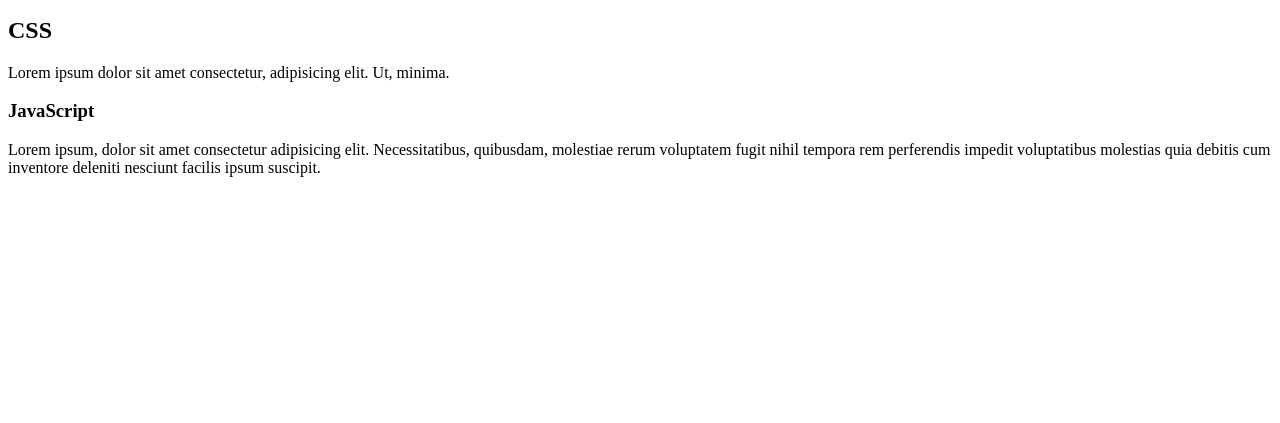
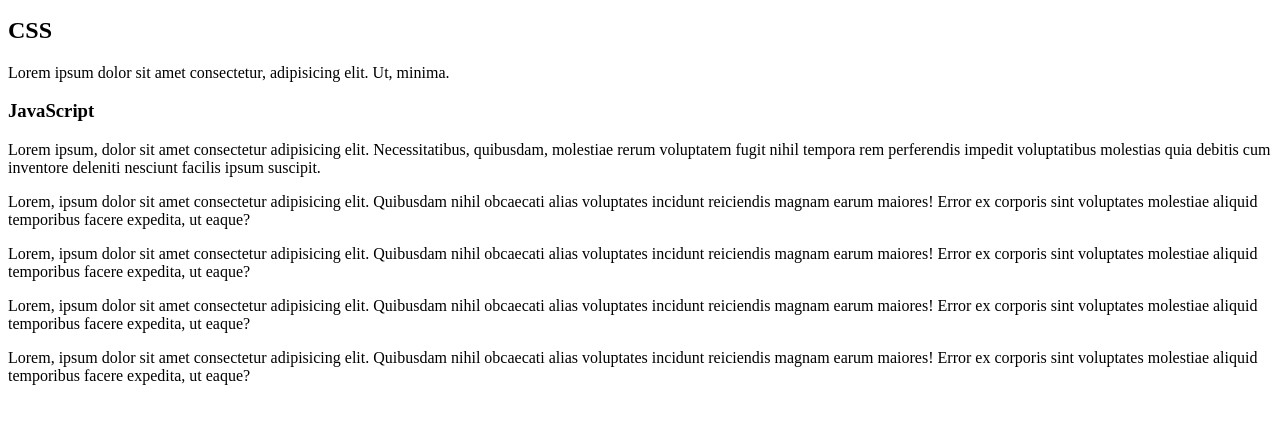
Before and after one commit to Jaxongir-Miraxtamov/lesson, a plain HTML site: page index.html in a window 1280 px wide. Shown: the part 119-542 px from the top of the page. Drawn offline with Linux system fonts and the light colour scheme.

Commit message:
done two

```diff
--- a/index.html
+++ b/index.html
@@ -24,5 +24,29 @@
       impedit voluptatibus molestias quia debitis cum inventore deleniti
       nesciunt facilis ipsum suscipit.
     </p>
+    <p>
+      Lorem, ipsum dolor sit amet consectetur adipisicing elit. Quibusdam nihil
+      obcaecati alias voluptates incidunt reiciendis magnam earum maiores! Error
+      ex corporis sint voluptates molestiae aliquid temporibus facere expedita,
+      ut eaque?
+    </p>
+    <p>
+      Lorem, ipsum dolor sit amet consectetur adipisicing elit. Quibusdam nihil
+      obcaecati alias voluptates incidunt reiciendis magnam earum maiores! Error
+      ex corporis sint voluptates molestiae aliquid temporibus facere expedita,
+      ut eaque?
+    </p>
+    <p>
+      Lorem, ipsum dolor sit amet consectetur adipisicing elit. Quibusdam nihil
+      obcaecati alias voluptates incidunt reiciendis magnam earum maiores! Error
+      ex corporis sint voluptates molestiae aliquid temporibus facere expedita,
+      ut eaque?
+    </p>
+    <p>
+      Lorem, ipsum dolor sit amet consectetur adipisicing elit. Quibusdam nihil
+      obcaecati alias voluptates incidunt reiciendis magnam earum maiores! Error
+      ex corporis sint voluptates molestiae aliquid temporibus facere expedita,
+      ut eaque?
+    </p>
   </body>
 </html>
```
